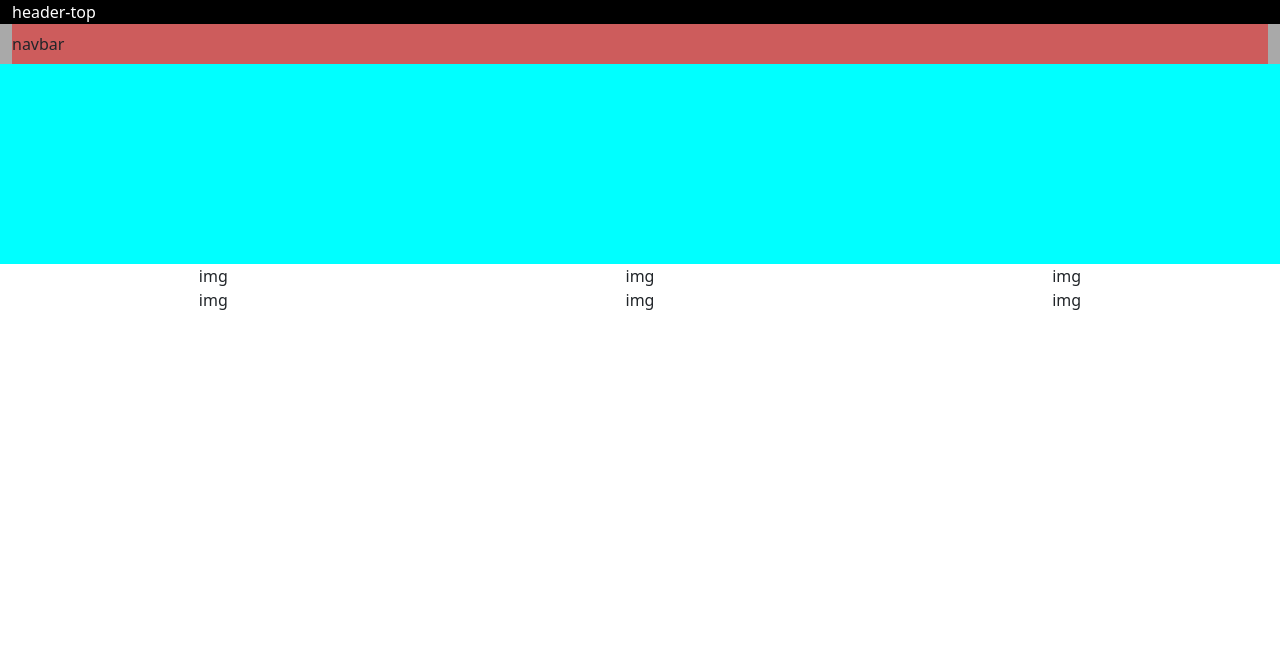
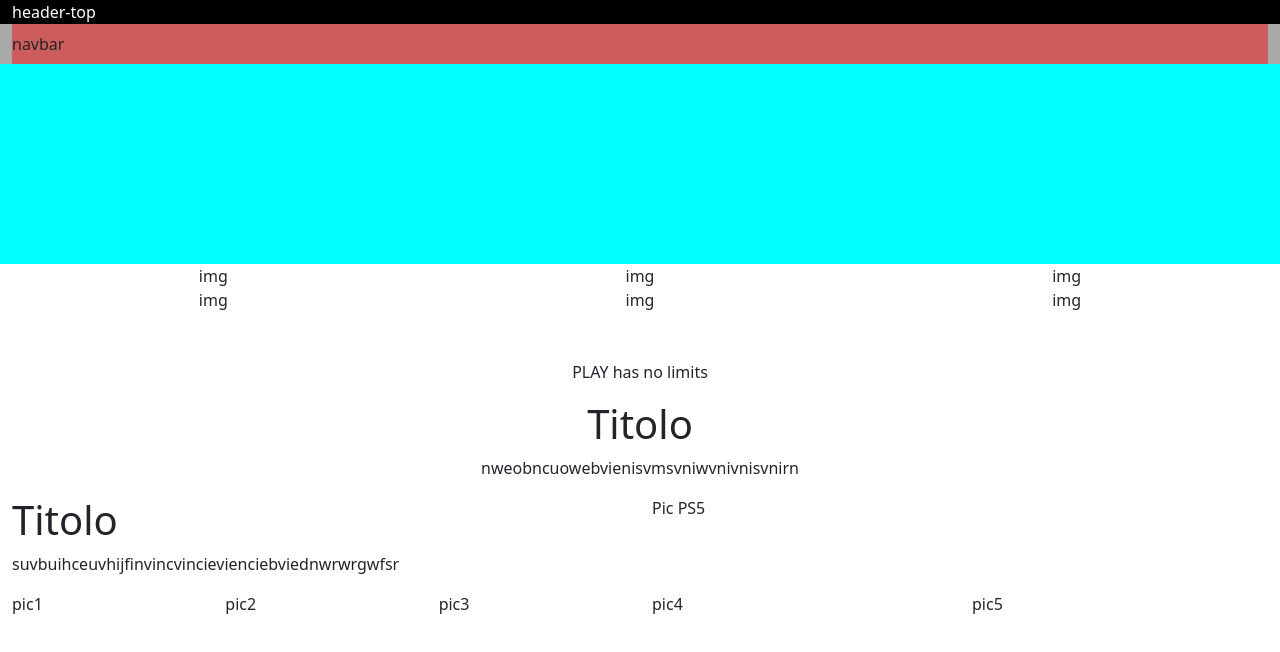
Before and after one commit to VictorGiuliano/htmlcss-playstation, a plain HTML site: page index.html in a window 1280 px wide. Drawn offline with nearby package versions, Linux system fonts and the light colour scheme.

Commit message:
Layout section presentazione

```diff
--- a/index.html
+++ b/index.html
@@ -71,6 +71,40 @@
             </div>
         </div>
     </section>
-
+    <section class="presentazione container-fluid pt-5">
+        <p class="text-center">PLAY has no limits</p>
+        <h1 class="text-center">Titolo</h1>
+        <p class="text-center">nweobncuowebvienisvmsvniwvnivnisvnirn</p>
+        <div class="row justify-content-space-between">
+            <div class="col-12 col-md-6">
+                <h1>Titolo</h1>
+                <p>suvbuihceuvhijfinvincvincievienciebviednwrwrgwfsr</p>
+            </div>
+            <div class="col-12 col-md-6">
+                Pic PS5
+            </div>
+            <div class="col-4 col-md-2">
+                pic1
+            </div>
+            <div class="col-4 col-md-2">
+                pic2
+            </div>
+            <div class="col-4 col-md-2">
+                pic3
+            </div>
+            <div class="col-8 col-md-6">
+                <div class="container">
+                    <div class="row">
+                       <div class="col-6 p-0">
+                            pic4
+                        </div>
+                        <div class="col-6 pe-0">
+                            pic5
+                        </div>
+                    </div>
+                </div>
+            </div>
+        </div>
+    </section>
 </body>
 </html>
```
Also changed, not shown: style.css (line endings or trailing spaces).
